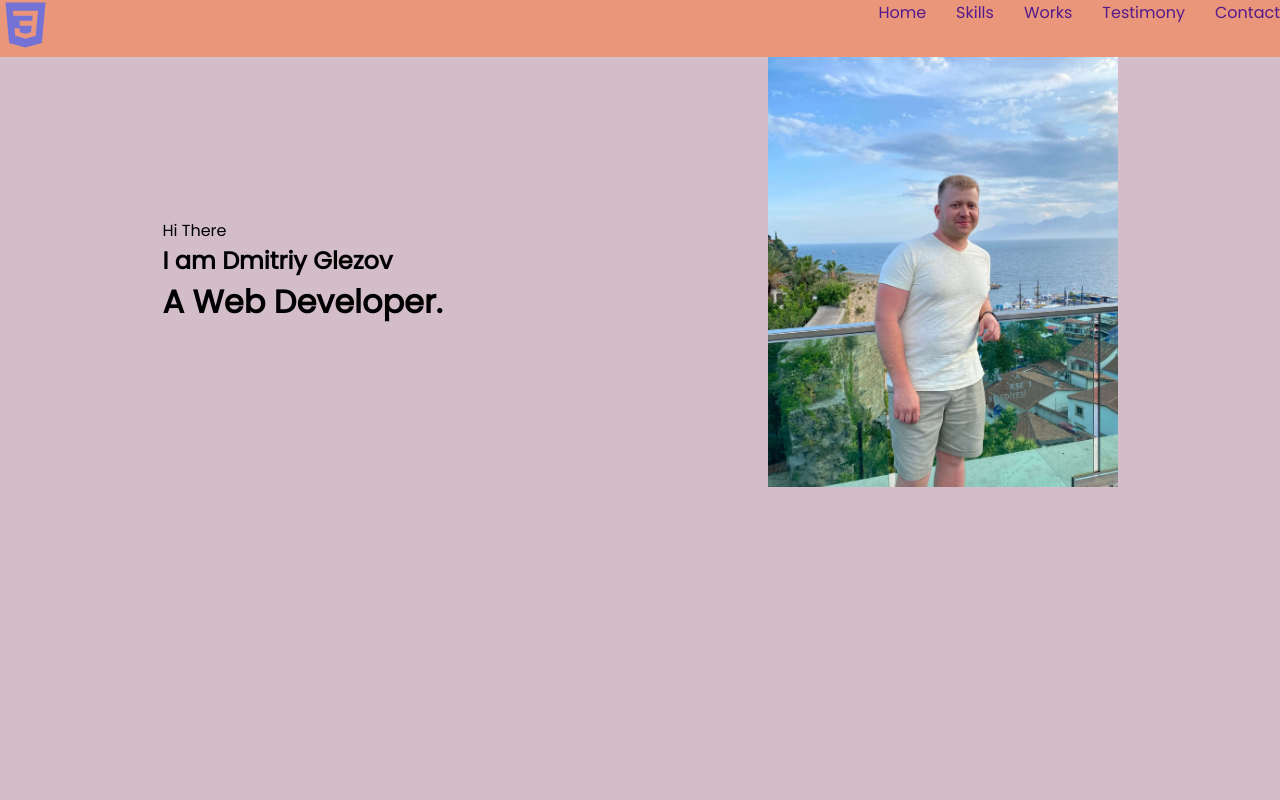
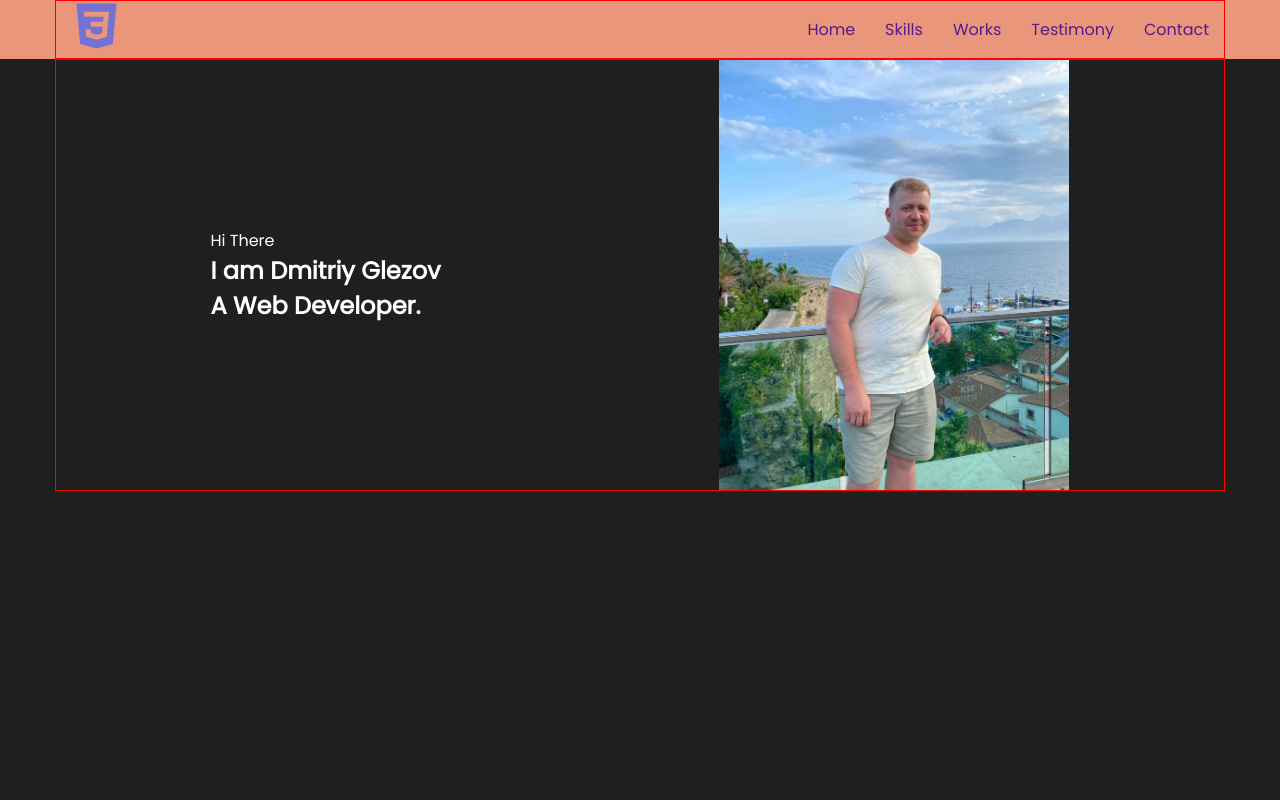
Before and after one commit to GlezovDmitriy/Portfolio, a React app: page / in a window 1280 px wide. Shown: the top 800 px of the page. Built offline with nearby package versions, Linux system fonts and the light colour scheme.

Commit message:
added first container

```diff
--- /dev/null
+++ b/src/components/Container.tsx
@@ -0,0 +1,11 @@
+import styled from "styled-components";
+
+export const Container = styled.div`
+    max-width: 1170px;
+  width: 100%;
+  height: 100%;
+  padding: 0 15px;
+  margin: 0 auto;
+  border: 1px solid red;
+
+`
--- a/src/layout/header/Header.tsx
+++ b/src/layout/header/Header.tsx
@@ -3,22 +3,27 @@ import React from 'react';
 import styled from "styled-components";
 import Logo from "../../components/Logo";
 import Menu from "../../components/Menu";
+import {Container} from "../../components/Container";
+import {FlexWrapper} from "../../components/FlexWrapper";
 
 
 const items =["Home","Skills", "Works", "Testimony", "Contact"]
 export const Header = () => {
     return (
         <StyledHeader>
-            <Logo></Logo>
-            <Menu menuItems={items}></Menu>
+            <Container>
+                <FlexWrapper justify={"space-between"} align={"center"}>
+                    <Logo></Logo>
+                    <Menu menuItems={items}></Menu>
+                </FlexWrapper>
+            </Container>
         </StyledHeader>
     );
 };
 
 const StyledHeader = styled.header`
   background-color: darksalmon;
-  display: flex;
-  justify-content:space-between;
+
 `
 
 export default Header;
--- a/src/layout/sections/main/Main.tsx
+++ b/src/layout/sections/main/Main.tsx
@@ -2,10 +2,12 @@ import React from 'react';
 import styled from "styled-components";
 import photo from '../../../assets/images/photo.webp'
 import {FlexWrapper} from "../../../components/FlexWrapper";
+import {Container} from "../../../components/Container";
 
 export const Main = () => {
     return (
         <StyledMain>
+            <Container>
                 <FlexWrapper align={"center"} justify={"space-around"}>
                     <div>
                         <span>Hi There</span>
@@ -14,12 +16,13 @@ export const Main = () => {
                     </div>
                     <Photo src={photo} alt=""/>
                 </FlexWrapper>
+            </Container>
         </StyledMain>
 
     );
 };
 
-const StyledMain = styled.div`
+const StyledMain = styled.section`
 min-height: 100vh;
   background-color: #d2bdc9;
 `
--- a/src/layout/sections/skills/skills.tsx
+++ b/src/layout/sections/skills/skills.tsx
@@ -3,10 +3,12 @@ import styled from "styled-components";
 import {SectionTitle} from '../../../components/SectionTitle';
 import {FlexWrapper} from "../../../components/FlexWrapper";
 import Skill from "./skill/Skill";
+import {Container} from "../../../components/Container";
 
 export const Skills = () => {
     return (
         <StyledSkills>
+            <Container>
                 <SectionTitle>My skills</SectionTitle>
                 <FlexWrapper wrap={"wrap"} justify={"space-between"}>
                     <Skill iconId={'html'}
@@ -35,6 +37,10 @@ export const Skills = () => {
                                'incididunt ut labore et dolore magna aliqua Ut enim. Lorem ipsum dolor sit amet, consectetur adipisicing elit.'}/>
 
                 </FlexWrapper>
+                </Container>
+
+
+
         </StyledSkills>
     );
 };
--- a/src/styles/GlobalStyled.tsx
+++ b/src/styles/GlobalStyled.tsx
@@ -1,4 +1,5 @@
 import {createGlobalStyle} from "styled-components";
+import {theme} from "./Theme";
 
 export const GlobalStyle = createGlobalStyle`
   *,
@@ -16,6 +17,7 @@ export const GlobalStyle = createGlobalStyle`
     sans-serif;
     -webkit-font-smoothing: antialiased;
     -moz-osx-font-smoothing: grayscale;
+    color: ${theme.colors.font};
   }
 
   a {
@@ -30,4 +32,12 @@ export const GlobalStyle = createGlobalStyle`
     background-color: unset;
     border: none;
   }
+
+  section: nth-of-type(odd) {
+  background-color: ${theme.colors.primeryBg};
+  }
+
+  section: nth-of-type(even) {
+  background-color: ${theme.colors.secondaryBg};
+  }
 `
--- a/src/styles/Theme.tsx
+++ b/src/styles/Theme.tsx
@@ -1,5 +1,10 @@
 export const theme = {
     colors: {
-        primery
+        primeryBg: "#1F1F20",
+        secondaryBg: "#252527",
+        accent: "#7572D5",
+
+        font: "#FFF"
+
     }
 }
```
Lines whose indentation alone changed are shown as unchanged.
